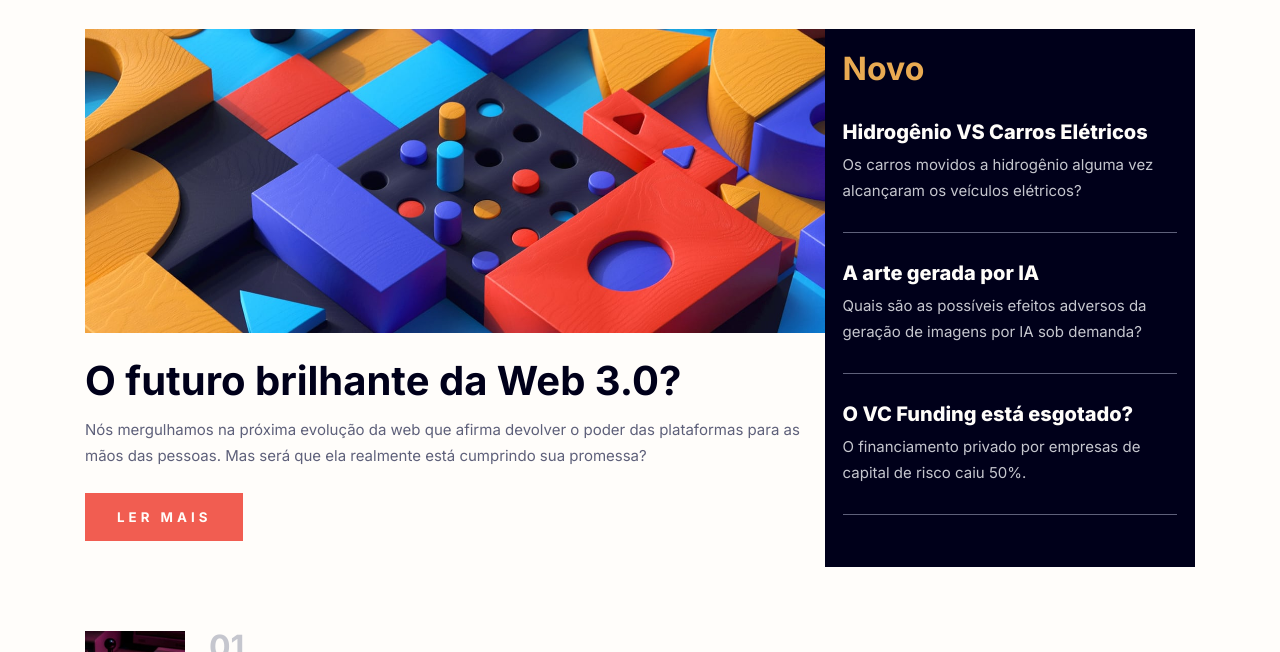
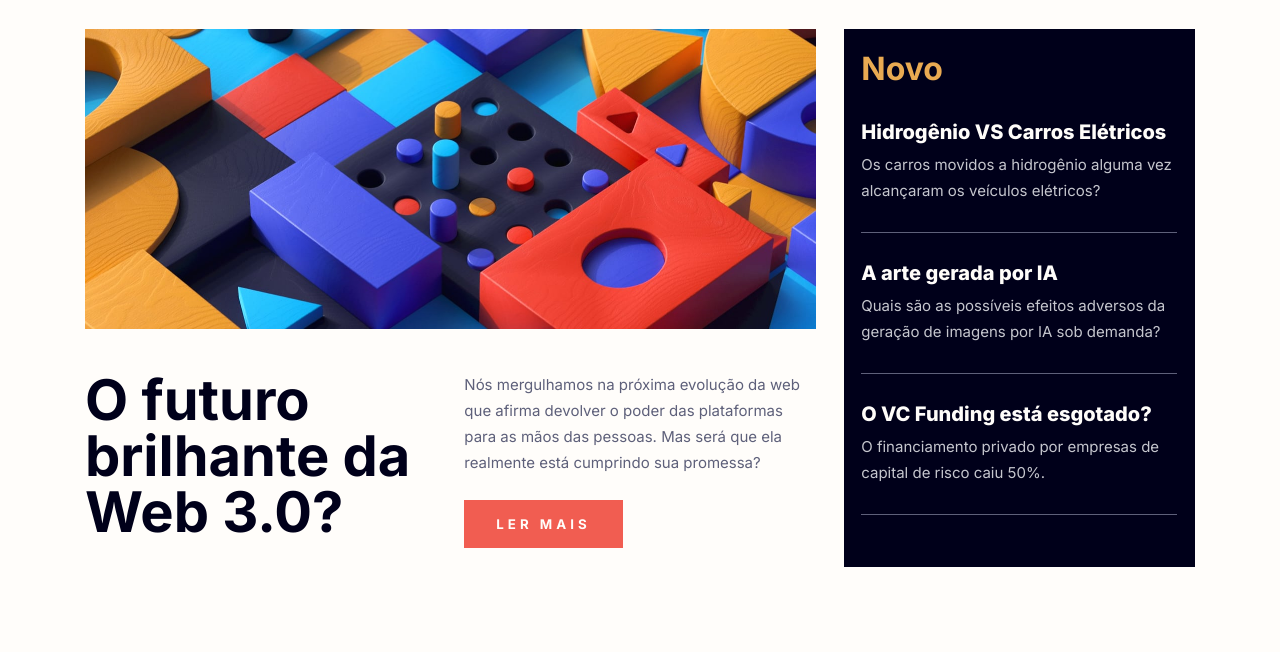
Before and after one commit to joao1joao1/Projecto-2024-, a plain HTML site: page index.html in a window 1280 px wide. Shown: the part 71-723 px from the top of the page. Drawn offline with Linux system fonts and the light colour scheme.

Commit message:
finalização da responsividade para o desktop

```diff
--- a/index.html
+++ b/index.html
@@ -49,8 +49,10 @@
             </picture>
 
             <h1>O futuro brilhante da Web 3.0?</h1>
-            <p>Nós mergulhamos na próxima evolução da web que afirma devolver o poder das plataformas   para as mãos das pessoas. Mas será que ela realmente está cumprindo sua promessa?</p>
-            <button>Ler mais</button>
+            <div
+            ><p>Nós mergulhamos na próxima evolução da web que afirma devolver o poder das plataformas   para as mãos das pessoas. Mas será que ela realmente está cumprindo sua promessa?</p>
+                <button>Ler mais</button>
+            </div>
         </section>
 
         <section class="segunda-seçao">
--- a/style.css
+++ b/style.css
@@ -207,10 +207,30 @@ main {
         display: grid;
         grid-template-columns: 1fr 1fr 1fr;
         /* tal grid deixa em conlunas */
+        gap: 1.75rem;
     }
 
     .primeira-seçao {
         grid-column: 1/3;
+        display: grid;
+        grid-template-columns: 1fr 1fr;
+        gap: 1.75rem;
+    }
+
+    .primeira-seçao picture {
+        grid-column: 1/3;
+    }
+
+    .primeira-seçao img {
+        margin: 0;
+    }
+
+    .primeira-seçao h1 {
+        font-size: 3.5rem;
+    }
+
+    .primeira-seçao h2 {
+        font-size: 2.5rem;
     }
 
     header > button {
```
